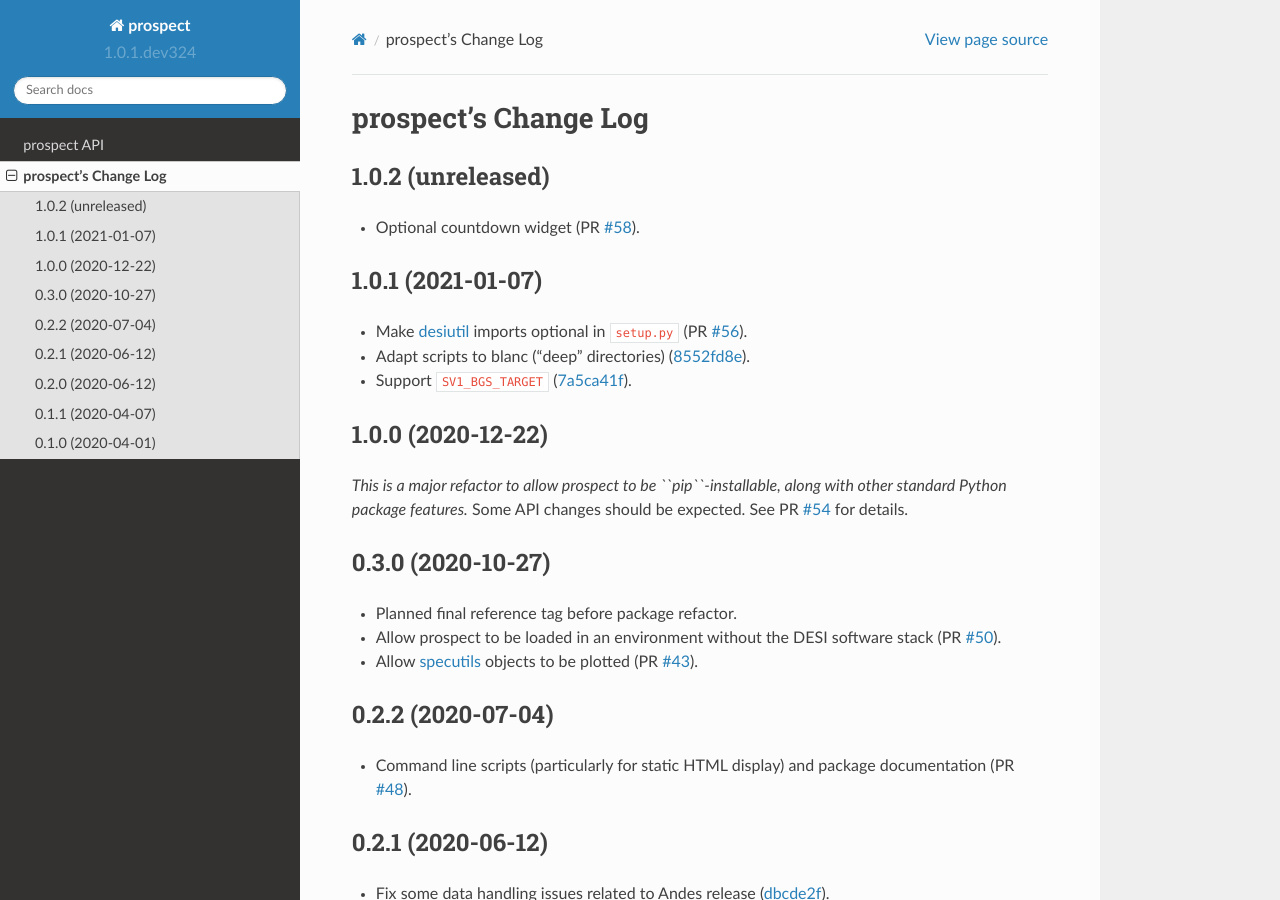
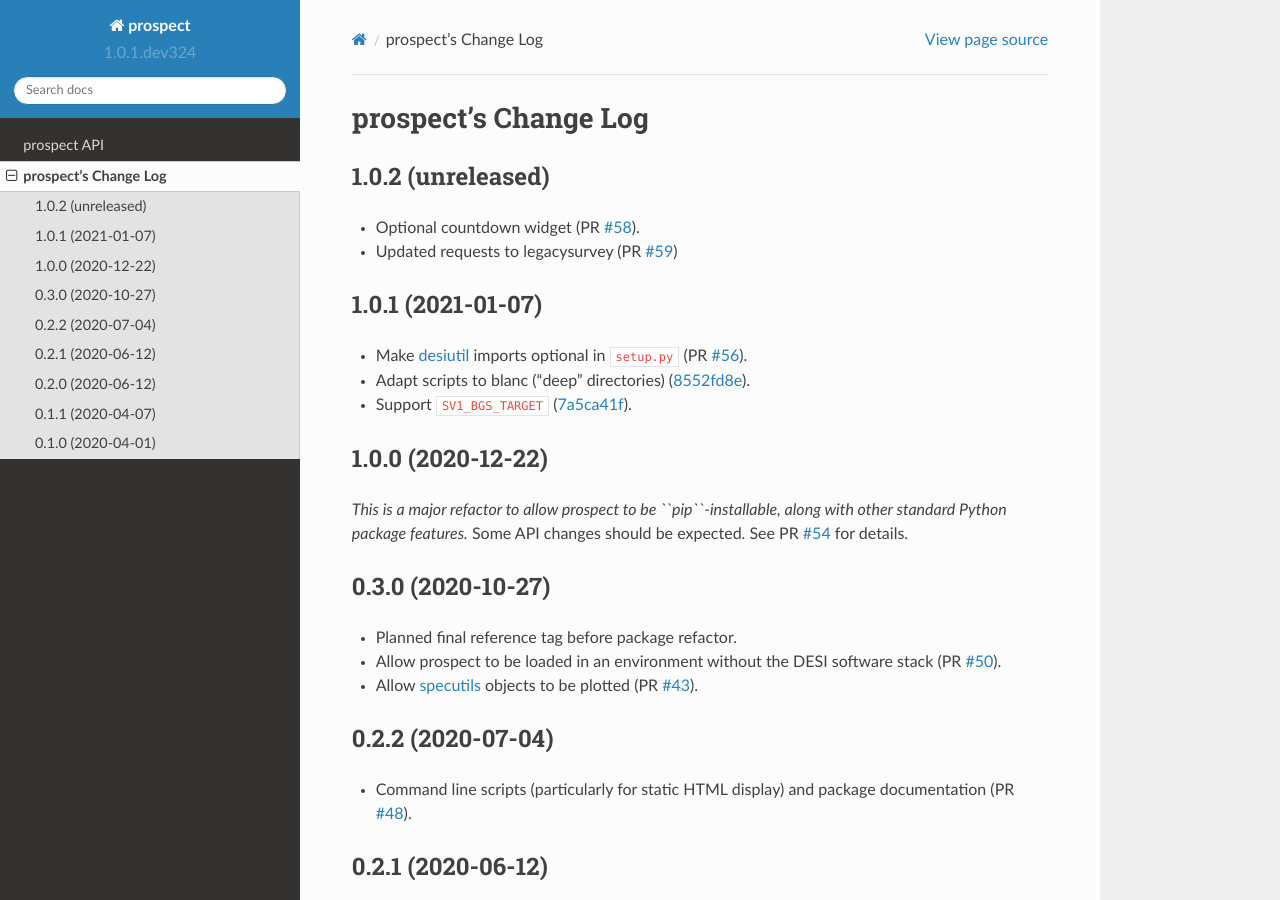
Before and after one commit to desihub/prospect, a Sphinx documentation site: the page built from doc/changes.rst, in a window 1280 px wide and 900 px high. Built offline with Sphinx 7.4.7 and the Read the Docs theme 2.0.0, drawn with Linux system fonts in a browser that asks for light colours.

Commit message:
update change log

```diff
--- a/doc/changes.rst
+++ b/doc/changes.rst
@@ -6,8 +6,11 @@ prospect's Change Log
 ------------------
 
 * Optional countdown widget (PR `#58`_).
+* Updated requests to legacysurvey (PR `#59`_)
 
 .. _`#58`: https://github.com/desihub/prospect/pull/58
+.. _`#59`: https://github.com/desihub/prospect/pull/59
+
 
 1.0.1 (2021-01-07)
 ------------------
```
